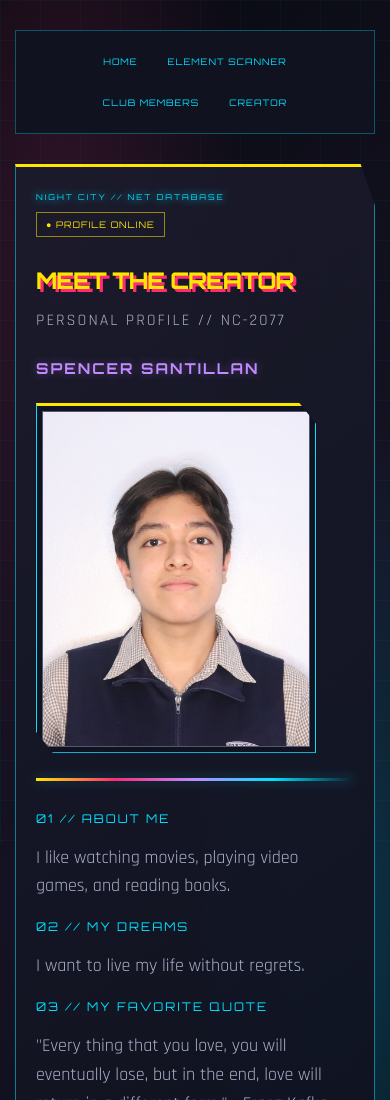
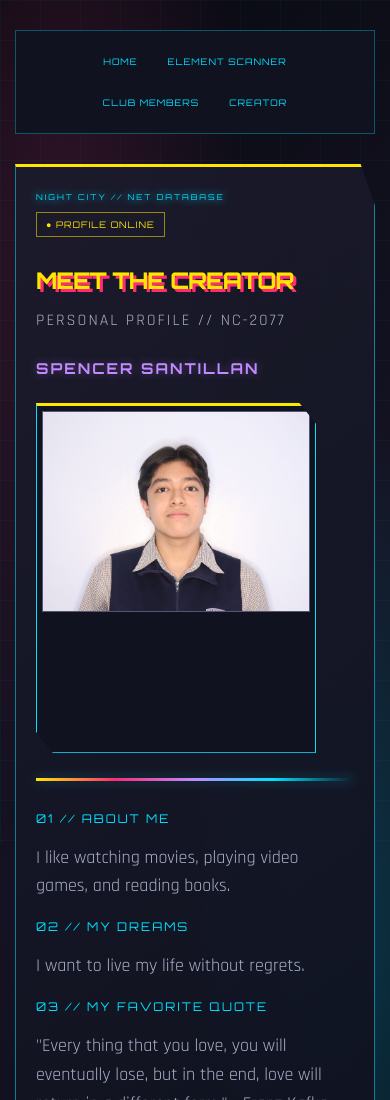
Before and after one commit to sa-santillan/aa, a plain HTML site: page meet_the_creator.html in a window 390 px wide. Shown: the top 1100 px of the page. Drawn offline with Linux system fonts and the light colour scheme.

Commit message:
Update style.css

```diff
--- a/style.css
+++ b/style.css
@@ -323,11 +323,13 @@ button:hover {
 .creator-photo img {
     display: block;
     width: 100%;
-    height: 100%;
-    object-fit: cover;
+    height: auto;
+    object-fit: auto;
     object-position: center;
     border: 1px solid #525775;
     transition: 0.3s;
+    display: block;
+
 }
 
 .creator-photo img:hover {
```
